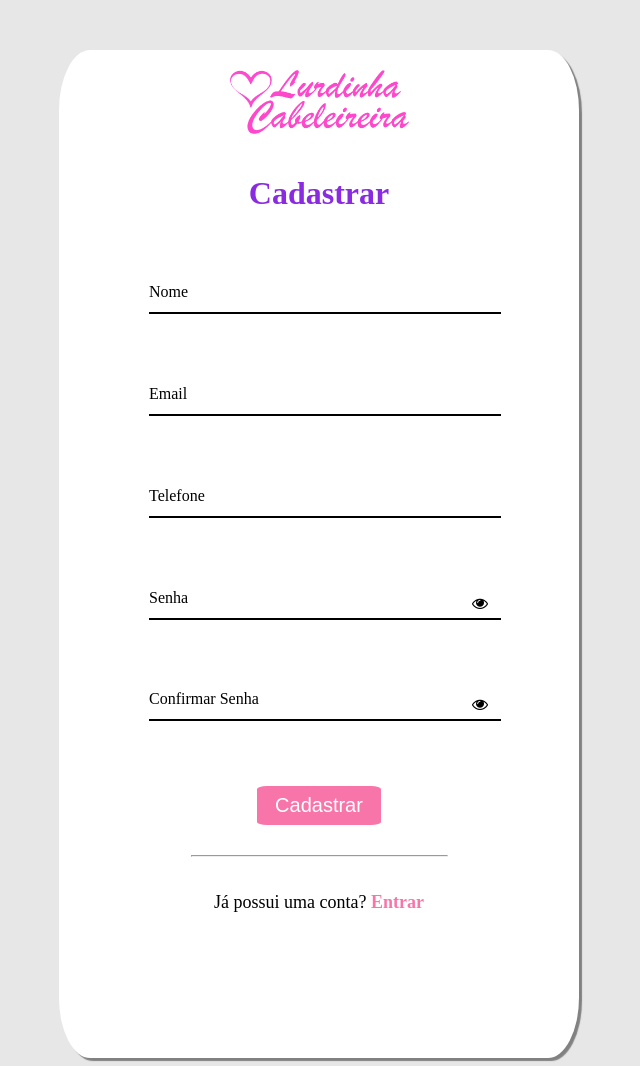
After one commit to DanielVilarinho/ProjetoPCC, a PHP site: page /cadastro.html in a window 1280 px wide. The commit adds this page. Shown: the whole page, without its empty margins (321-961 px from the left). Run offline with PHP 8.4, Linux system fonts and the light colour scheme.

Commit message:
tá indo

```diff
--- /dev/null
+++ b/cadastro.html
@@ -0,0 +1,62 @@
+<!DOCTYPE html>
+<html lang="pt-br">
+<head>
+    <meta charset="UTF-8">
+    <meta http-equiv="X-UA-Compatible" content="IE=edge">
+    <meta name="viewport" content="width=device-width, initial-scale=1.0">
+    <title>Tela de Cadastro</title>
+    <link rel="stylesheet" href="login.css">
+    <link rel="icon" type="image/x-icon" href="./assets/Lurdinha-OG.ico">
+    <link rel="stylesheet" href="https://stackpath.bootstrapcdn.com/font-awesome/4.7.0/css/font-awesome.min.css">
+</head>
+<body>
+    <div class="tela-cadastro">
+        <div class="card">
+            <img src="/assets/Lurdinha OG.png" alt="logo-card" id="logcard">
+            <h1>Cadastrar</h1>
+
+            <div id="msgsucesso"></div>
+            <div id="msgerro"></div>
+
+            <div class="label-float">
+                <input type='text' id='nome' name="" required >
+                <label id="labelnome" for="nome">Nome</label>
+
+
+            <div class="label-float">
+                <input type='text' id='email' placeholder="" required >
+                <label id="labelemail" for="email">Email</label>
+            </div>
+
+            <div class="label-float">
+                <input type='tel' id='telefone' required placeholder="">
+                <label id="labeltelefone" for="telefone">Telefone</label>
+            </div>
+
+            <div class="label-float">
+                <input type='password' id='senha' name="" required >
+                <label id="labelsenha" for="senha">Senha</label>
+                <i id="visusenha" class="fa fa-eye" aria-hidden="true"></i>
+            </div>
+
+            <div class="label-float">
+                <input type='password' id='confirmarsenha' name="" required >
+                <label id="labelconfirmarsenha" for="confirmarsenha">Confirmar Senha</label>
+                <i id="visuconfirmar" class="fa fa-eye" aria-hidden="true"></i>
+            </div>
+
+            <div class="centralizar">
+                <button onclick='cadastrar()'>Cadastrar</button>
+            </div>
+
+            <div class="centralizar">
+                <hr>
+            </div>
+            <p>Já possui uma conta?
+                <a href="login.html"> Entrar</a>
+            </p>
+        </div>
+    </div>
+    <script src="./script.js"> </script>
+</body>
+</html>
--- /dev/null
+++ b/login.css
@@ -0,0 +1,170 @@
+body{
+    background-color:#e7e7e7;
+}
+
+.tela-login{
+    display: flex;
+    justify-content: center;
+    width: 100%;
+    margin-top: 100px;
+
+}
+
+.tela-cadastro{
+    display: flex;
+    justify-content: center;
+    width: 100%;
+    margin-top: 50px;
+
+}
+
+.tela-login .card{
+    background-color: #ffffff;
+    padding: 80px;
+    border-radius: 6%;
+    box-shadow: 3px 3px 1px 0px #00000070;
+    height: 80%;
+
+}
+
+.tela-cadastro .card{
+    background-color: #ffffff;
+    padding: 90px;
+    border-radius: 6%;
+    box-shadow: 3px 3px 1px 0px #00000070;
+
+
+}
+
+h1{
+    text-align: center;
+    margin-bottom: 40px;
+    margin-top: 40px;
+    color: blueviolet;
+
+    }
+
+.label-float input{
+    width: 100%;
+    padding: 6px 6px;
+    display: inline-block;
+    outline: none;
+    border-top: none;
+    border-left: none;
+    border-right: none;
+    border-bottom: 2px solid #000000;
+    min-width: 290px;
+    font-size: 17px;
+    transition: all .3s ease-in-out;
+
+}
+.card img{
+    position: relative;
+    max-width: 180px;
+    display: flex;
+    margin-top: -70px;
+    padding: 0 80px;
+}
+
+.label-float{
+    position: relative;
+    padding-top: 10px;
+    margin-top: 17%;
+    margin-bottom: 16%;
+}
+
+.label-float input:focus{
+    border-bottom: 2px solid blue;
+}
+
+
+.label-float label{
+    color: black;
+    pointer-events: none;
+    position: absolute;
+    top: 0;
+    left: 0;
+    margin-top: 13px;
+    transition: all .3s ease-in-out;
+}
+
+.label-float input:focus + label,
+.label-float input:valid + label{
+    font-size: 14px;
+    margin-top: 0;
+    color:blue ;
+}
+
+
+button{
+    background-color: #F875AA;
+    color: white;
+    border: none;
+    border-radius: 8%;
+    font-size: 20px;
+    padding: 8px 18px;
+    font-weight: 500;
+    margin-top: 10px;
+    cursor: pointer;
+    transition: all .4s ease-in-out;
+}
+
+button:hover{
+    background-color: blue;
+
+}
+
+.centralizar{
+    display: flex;
+    justify-content: center;
+}
+
+hr{
+   margin-top: 9%;
+   margin-bottom: 5%;
+   width: 75%;
+}
+
+p{
+    font-size: 18px;
+    text-align: center;
+}
+
+a{
+    color: #F875AA;
+    text-decoration: none;
+    font-weight: bold ;
+    transition: all .3s ease-in-out;
+}
+
+a:hover{
+    color: blue;
+}
+
+.fa-eye{
+    position: absolute;
+    top: 19px;
+    right: 1px;
+    cursor: pointer;
+
+}
+
+
+#msgerro{
+    text-align: center;
+    color: rgba(255, 0, 0, 0.781);
+    background-color: #f88583;
+    font-weight: bold;
+    padding: 12px;
+    border-radius: 5px;
+    display: none;
+}
+
+#msgsucesso{
+    text-align: center;
+    color: green;
+    background-color: greenyellow;
+    padding: 12px;
+    border-radius: 5px;
+    display: none;
+}
--- a/script.js
+++ b/script.js
@@ -1,17 +1,124 @@
-const btnMobile = document.getElementById('btn-mobile');
+let btn = document.querySelector('#visusenha')
+let btnconfirmar = document.querySelector('#visuconfirmar')
 
-function toggleMenu(event) {
-  if (event.type === 'touchstart') event.preventDefault();
-  const nav = document.getElementById('nav');
-  nav.classList.toggle('active');
-  const active = nav.classList.contains('active');
-  event.currentTarget.setAttribute('aria-expanded', active);
-  if (active) {
-    event.currentTarget.setAttribute('aria-label', 'Fechar Menu');
-  } else {
-    event.currentTarget.setAttribute('aria-label', 'Abrir Menu');
-  }
+let nome = document.querySelector('#nome')
+let labelnome = document.querySelector('#labelnome')
+let validarnome = false
+
+let email = document.querySelector('#email')
+let labelemail = document.querySelector('#labelemail')
+let validaremail = false
+
+let telefone = document.querySelector('#telefone')
+let labeltelefone = document.querySelector('#telefone')
+let validartelefone = false
+
+let senha = document.querySelector('#senha')
+let labelsenha = document.querySelector('#labelsenha')
+let validarsenha = false
+
+let confirmarsenha = document.querySelector('#confirmarsenha')
+let labelconfirmarsenha = document.querySelector('#labelconfirmarsenha')
+let validarconfirmarsenha  = false
+
+let msgerro = document.querySelector('#msgerro')
+let msgsucesso = document.querySelector('#msgsucesso')
+
+function validEmail(email){
+  let emailexp = /\S+@\S+\.\S+/
+  return emailexp.test(email)
 }
 
-btnMobile.addEventListener('click', toggleMenu);
-btnMobile.addEventListener('touchstart', toggleMenu);
+nome.addEventListener('keyup', () => {
+  if(nome.value.length <= 0){
+    validarnome = false
+  } else {
+    validarnome = true
+  }
+})
+
+email.addEventListener('keyup', () => {
+  if(validEmail(email.value) !=true){
+    labelemail.setAttribute('style', 'color: red')
+    labelemail.innerHTML = 'Email *Informe um e-mail válido'
+    email.setAttribute('style', 'border-color: red')
+    validaremail = false
+  } else {
+    labelemail.setAttribute('style', 'color: green')
+    labelemail.innerHTML = 'Email'
+    email.setAttribute('style', 'border-color: green')
+    validaremail = true
+  }
+})
+
+telefone.addEventListener('keyup', () => {
+  if(nome.value.length <= 0){
+    validartelefone = false
+  } else {
+    validartelefone = true
+  }
+})
+
+senha.addEventListener('keyup', () => {
+  if(senha.value.length <= 7){
+    labelsenha.setAttribute('style', 'color: red')
+    labelsenha.innerHTML = 'Senha *Insira no minimo 8 caracteres'
+    senha.setAttribute('style', 'border-color: red')
+    validarsenha = false
+  } else {
+    labelsenha.setAttribute('style', 'color: green')
+    labelsenha.innerHTML = 'Senha'
+    senha.setAttribute('style', 'border-color: green')
+    validarsenha = true
+  }
+})
+
+
+confirmarsenha.addEventListener('keyup', () => {
+  if(senha.value != confirmarsenha.value){
+    labelconfirmarsenha.setAttribute('style', 'color: red')
+    labelconfirmarsenha.innerHTML = 'Confirmar Senha *Senha diferente da infomada acima'
+    confirmarsenha.setAttribute('style', 'border-color: red')
+    validarconfirmarsenha = false
+  } else {
+    labelconfirmarsenha.setAttribute('style', 'color: green')
+    labelconfirmarsenha.innerHTML = 'Confirmar Senha'
+    confirmarsenha.setAttribute('style', 'border-color: green')
+    validarconfirmarsenha = true
+  }
+})
+
+function cadastrar(){
+  if(validarnome && validaremail && validartelefone && validarconfirmarsenha && validarconfirmarsenha){
+    msgerro.setAttribute('style', 'display: none')
+    msgsucesso.setAttribute('style', 'display: block')
+    msgsucesso.innerHTML = 'Cadastro realizado com sucesso'
+  } else{
+    msgsucesso.setAttribute('style', 'display: none')
+    msgerro.setAttribute('style', 'display: block')
+    msgerro.innerHTML = 'Favor preencher todos os campos corretamente'
+  }
+
+
+
+}
+
+btn.addEventListener('click', ()=>{
+  let inputsenha = document.querySelector('#senha')
+
+  if(inputsenha.getAttribute('type') == 'password'){
+    inputsenha.setAttribute('type', 'text')
+  } else {
+    inputsenha.setAttribute('type', 'password')
+  }
+})
+
+btnconfirmar.addEventListener('click', ()=>{
+  let inputconfirmarsenha = document.querySelector('#confirmarsenha')
+
+  if(inputconfirmarsenha.getAttribute('type') == 'password'){
+    inputconfirmarsenha.setAttribute('type', 'text')
+  } else {
+    inputconfirmarsenha.setAttribute('type', 'password')
+  }
+})
--- a/style.css
+++ b/style.css
@@ -113,9 +113,9 @@
 }
 
 
-
-
-
+.body{
+    background-color: #F875AA;
+}
 
 
 
```
Also changed, not shown: login.html (added, +44 -0 lines).
